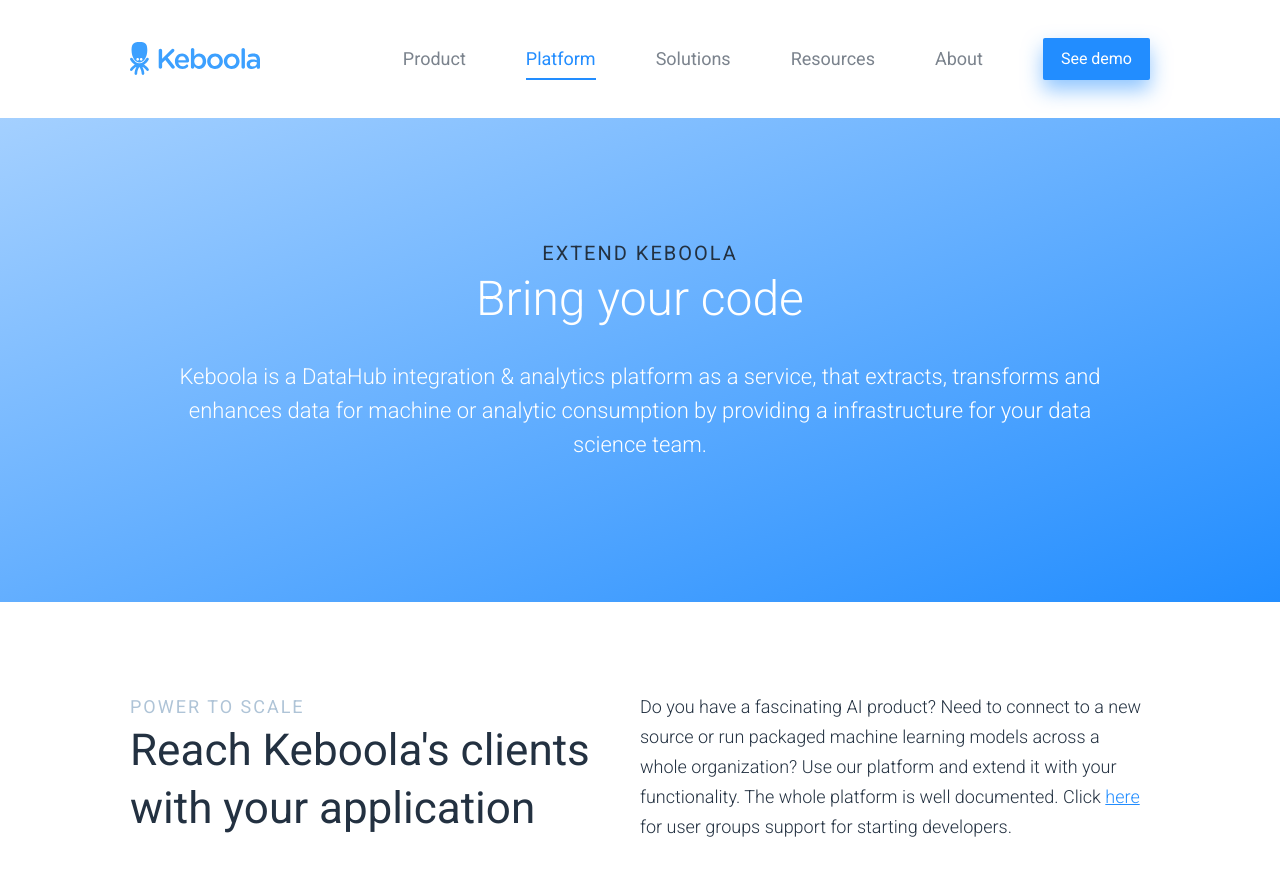
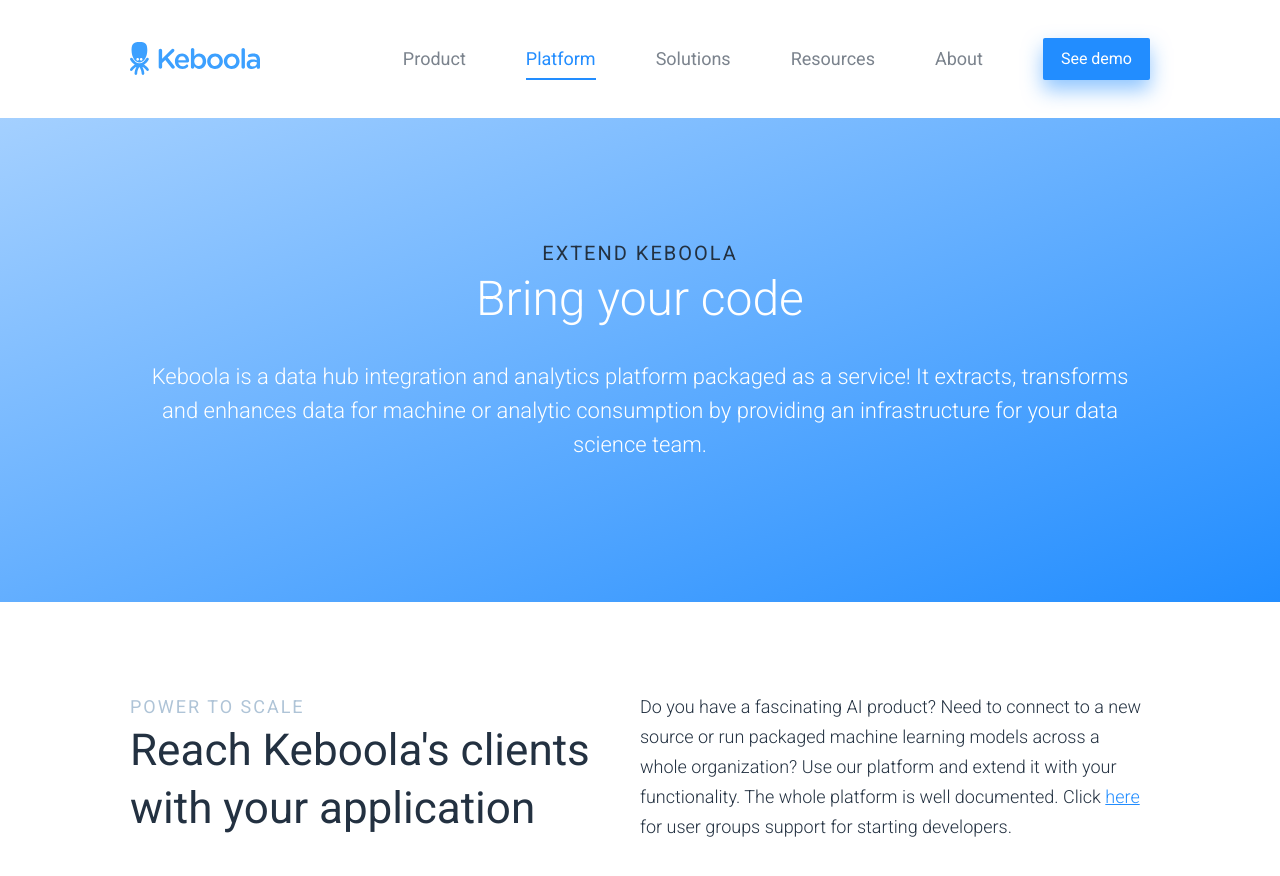
Before and after one commit to keboola/website, a Jekyll site: the page built from _platform/platform.md, in a window 1280 px wide and 900 px high. Shown: the top 876 px of the window. Built offline with Jekyll 4.4.1, drawn with Linux system fonts in a browser that asks for light colours; nearby versions of some CDN libraries.

Commit message:
Update from Forestry.io - Updated platform.md

```diff
--- a/_platform/platform.md
+++ b/_platform/platform.md
@@ -8,9 +8,9 @@
   block: header-blue
   subheadline: Extend Keboola
   headline: Bring your code
-  content: Keboola is a DataHub integration & analytics platform as a service, that
-    extracts, transforms and enhances data for machine or analytic consumption by
-    providing a infrastructure for your data science team.
+  content: Keboola is a data hub integration and analytics platform packaged as a
+    service! It extracts, transforms and enhances data for machine or analytic consumption
+    by providing an infrastructure for your data science team.
 - template: article-with-perex
   block: article-with-perex
   subheadline: Power to scale
```
